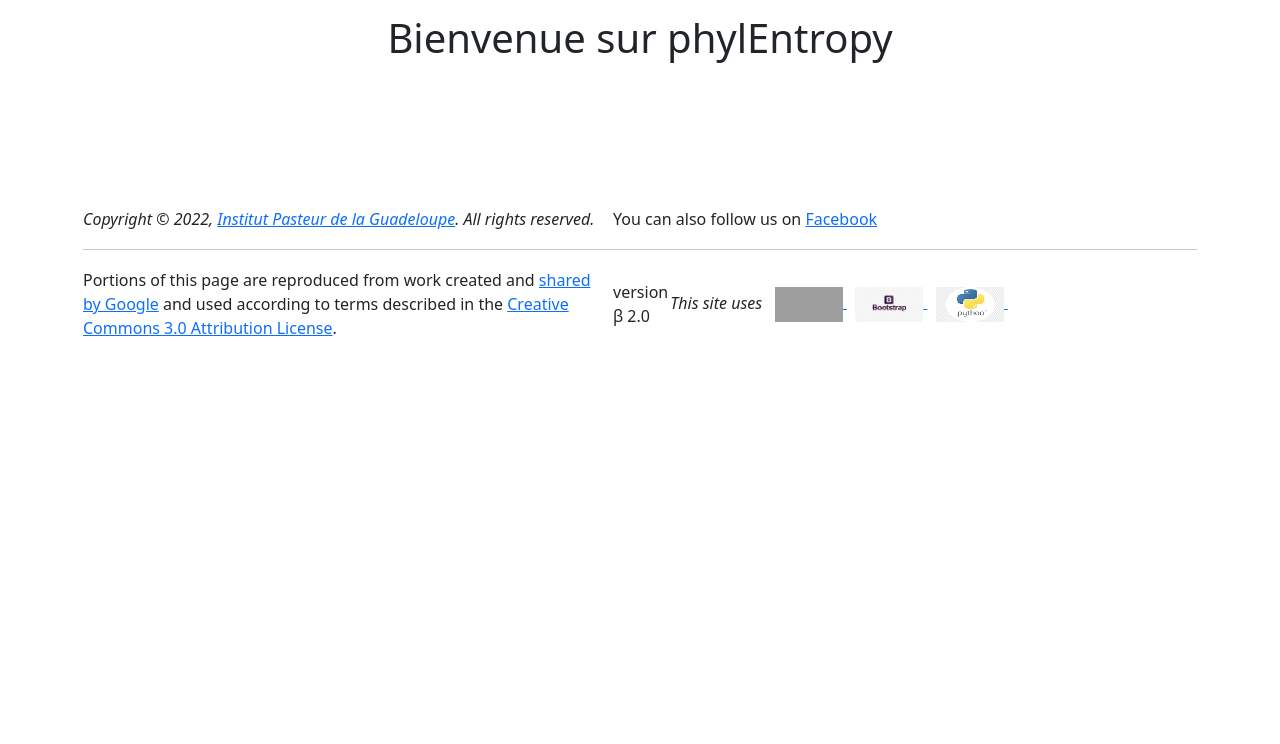
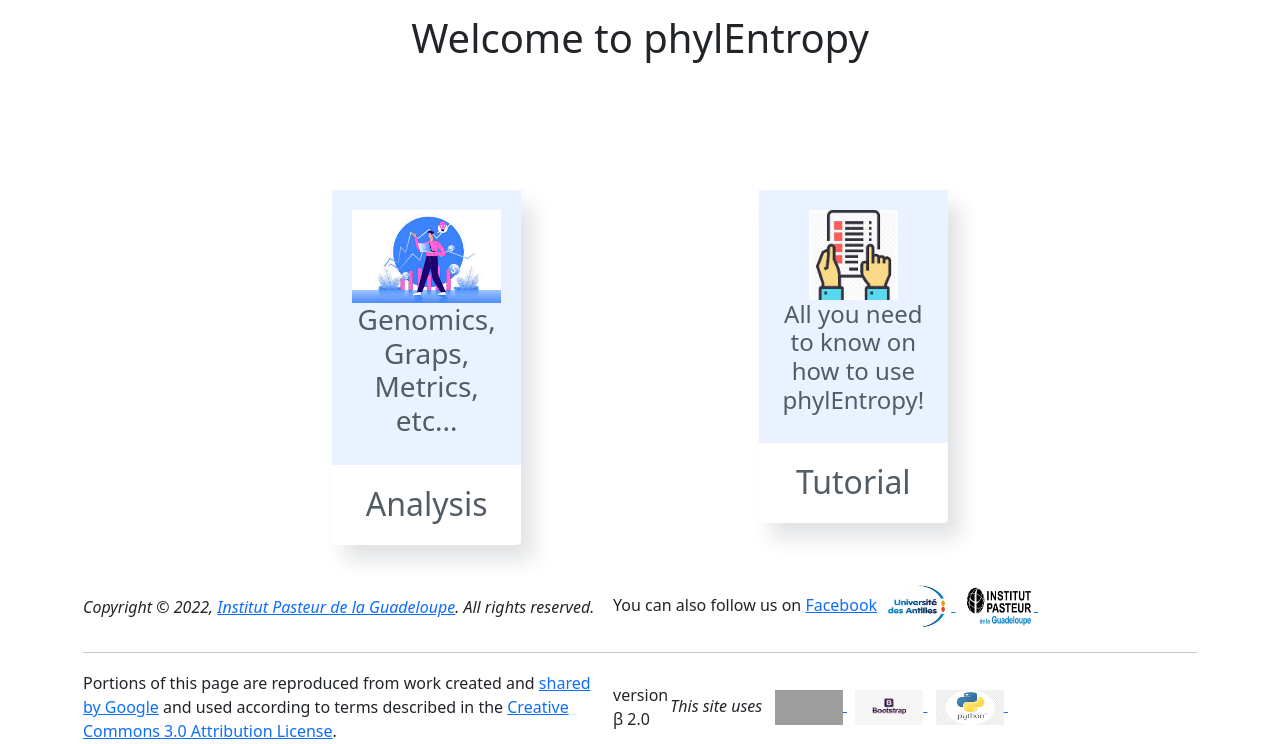
Before and after one commit to dcazenav/PhylEntropy, a Django app: page / in a window 1280 px wide. Shown: the part 56-800 px from the top of the page. Run offline with Django 3.2, Linux system fonts and the light colour scheme; some libraries are stand-ins or nearby versions; grey boxes are pictures that could not be loaded.

Commit message:
ajout d'img,css et tag pour améliorer l'affichage de la page intro

```diff
--- /dev/null
+++ b/phylogene_app/static/css/wrimagecard.css
@@ -0,0 +1,42 @@
+.wrimagecard{
+	margin-top: 0;
+    margin-bottom: 1.5rem;
+    text-align: left;
+    position: relative;
+    background: #fff;
+    box-shadow: 12px 15px 20px 0px rgba(46,61,73,0.15);
+    border-radius: 4px;
+    transition: all 0.3s ease;
+}
+.wrimagecard .fa{
+	position: relative;
+    font-size: 70px;
+}
+.wrimagecard-topimage_header{
+padding: 20px;
+}
+
+/*.wrimagecard-topimage_header img {*/
+/*width: 10rem;*/
+/*height: 5rem;*/
+/*}*/
+a.wrimagecard:hover, .wrimagecard-topimage:hover {
+    box-shadow: 2px 4px 8px 0px rgba(46,61,73,0.2);
+}
+.wrimagecard-topimage a {
+    width: 100%;
+    height: 100%;
+    display: block;
+}
+.wrimagecard-topimage_title {
+    padding: 20px 24px;
+    height: 80px;
+    padding-bottom: 0.75rem;
+    position: relative;
+}
+.wrimagecard-topimage a {
+    border-bottom: none;
+    text-decoration: none;
+    color: #525c65;
+    transition: color 0.3s ease;
+}
--- a/phylogene_app/templates/phylEntropy/intro.html
+++ b/phylogene_app/templates/phylEntropy/intro.html
@@ -9,6 +9,7 @@
         <link rel="stylesheet" href="https://stackpath.bootstrapcdn.com/bootstrap/4.1.3/css/bootstrap.min.css"
         integrity="sha384-MCw98/SFnGE8fJT3GXwEOngsV7Zt27NXFoaoApmYm81iuXoPkFOJwJ8ERdknLPMO" crossorigin="anonymous">
         <link rel="stylesheet" href="../../static/css/bootstrap.min.css">
+        <link rel="stylesheet" href="../../static/css/wrimagecard.css">
 {% comment %}
         <link rel="stylesheet" href="../static/css/phylotree.css.tmp">
 {% endcomment %}
@@ -100,7 +101,7 @@
 
                 <!--DEBUT TABULATIONS -->
                     <div class="col-lg-12" style="padding-top: 70px;">
-                        <h1 >Bienvenue sur phylEntropy</h1>
+                        <h1 >Welcome to phylEntropy</h1>
                         <br/>
                         <br/>
 
@@ -119,59 +120,40 @@
                         </table>
                     </div>
                 </div>
-                <footer style="height: 100%;">
-                    <table class="footer" width="100%" style="margin-top: 1em;">
-
-
-                    <tr>
-
-                      <td width="37%">
-                        <div id="info"><i>Copyright &copy; 2022, <a href="http://web.pasteur-guadeloupe.fr/"
-                              target="_blank">Institut Pasteur de la Guadeloupe</a>. All rights reserved. </i> </div>
-                      </td>
-                      <td height="21" colspan="2">
-                        <div id="info" >You can also follow us on <a
-                            href="https://www.facebook.com/Institut.Pasteur.Guadeloupe/" target="_blank">Facebook</a></div>
-                      </td>
-                    </tr>
-                    <!-- <tr>
-                              <td height="21" colspan="2">&nbsp;</td>
-                              <td width="37%"><div id="info" align="right"><a href="mailto:tburguiere@pasteur-guadeloupe.fr">Thomas Burguiere</a> &nbsp; <a href="mailto:dcouvin@pasteur-guadeloupe.fr">David Couvin</a> </div></td>
-                            </tr>-->
-
-                    <tr>
-                      <td height="21" colspan="3">
-                        <hr>
-                      </td>
-                    </tr>
-
-                    <tr>
-                      <td width="50%" height="46">Portions of this page are reproduced from work created and <a
-                          href="https://google-developers.appspot.com/site-policies" target="_blank">shared by Google</a> and used
-                        according to terms described in the <a href="http://creativecommons.org/licenses/by/3.0/"
-                          target="_blank">Creative Commons 3.0 Attribution License</a>.</td>
-                      <!--<a href="http://validator.w3.org/check?uri=referer" target="_blank">
-                        <img src="http://www.w3.org/Icons/valid-html401" alt="w3c" width="88" height="31" border="0" longdesc="http://validator.w3.org/check?uri=referer" >	</a></td>-->
-                      <td>
-                        <div>version &#946; 2.0 </div>
-                      </td>
-                      <td width="50%">
-                        <div><em>This site uses </em>&nbsp;
-                          <a href="https://www.djangoproject.com/" target="_blank">
-                            <img src="../../static/img/djangologo.png" alt="django" width="68" height="35" border="0"> </a>&nbsp;
-                          <a href="https://getbootstrap.com/" target="_blank">
-                            <img src="../../static/img/bootstraplogo.png" alt="bootstrap" width="68" height="35" border="0"> </a>&nbsp;
-                          <a href="https://www.python.org/" target="_blank">
-                            <img src="../../static/img/pythonlogo.jpg" alt="bootstrap" width="68" height="35" border="0"> </a>&nbsp;
-                        </div>
-                      </td>
-                    </tr>
-
-                    </table>
-                </footer>
+                {% include 'phylEntropy/footer.html' %}
             </div>
-
-
+            <div class="row justify-content-center">
+                <div class="col-md-2 col-sm-3 ">
+                    <div class="wrimagecard wrimagecard-topimage" style="text-align:center;">
+                        <a href="{% url 'phylogene_import' %}">
+                            <div class="wrimagecard-topimage_header" style="background-color:rgb(50,130,255,0.1);">
+                                <img style="width:100%;" src="../../static/img/analysis.jpeg">
+                                <h3>Genomics, Graps, Metrics, etc...</h3>
+                            </div>
+                            <div class="wrimagecard-topimage_title">
+                                <h2>Analysis</h2>
+                            </div>
+                        </a>
+                    </div>
+                </div>
+                <div class="col-md-2 col-sm-3 ">
+                </div>
+                <div class="col-md-2 col-sm-3 ">
+                    <div class="wrimagecard wrimagecard-topimage" style="text-align:center;">
+                        <a href="https://github.com/dcazenav/PhylEntropy">
+                            <div class="wrimagecard-topimage_header" style="background-color:rgb(50,130,255,0.1);">
+                                <div style="text-align: center;">
+                                    <img style="width:60%;" src="../../static/img/tuto.jpeg">
+                                </div>
+                                <h4>All you need to know on how to use phylEntropy!</h4>
+                            </div>
+                            <div class="wrimagecard-topimage_title">
+                                <h2>Tutorial</h2>
+                                <div class="pull-right badge" id="WrControls"></div>
+                            </div>
+                        </a>
+                    </div>
+                </div>
         </div>
 
 
```
Also changed, not shown: phylogene_app/static/img/analysis.jpeg (added), phylogene_app/static/img/logo_uag.jpeg (added), phylogene_app/static/img/tuto.jpeg (added).
